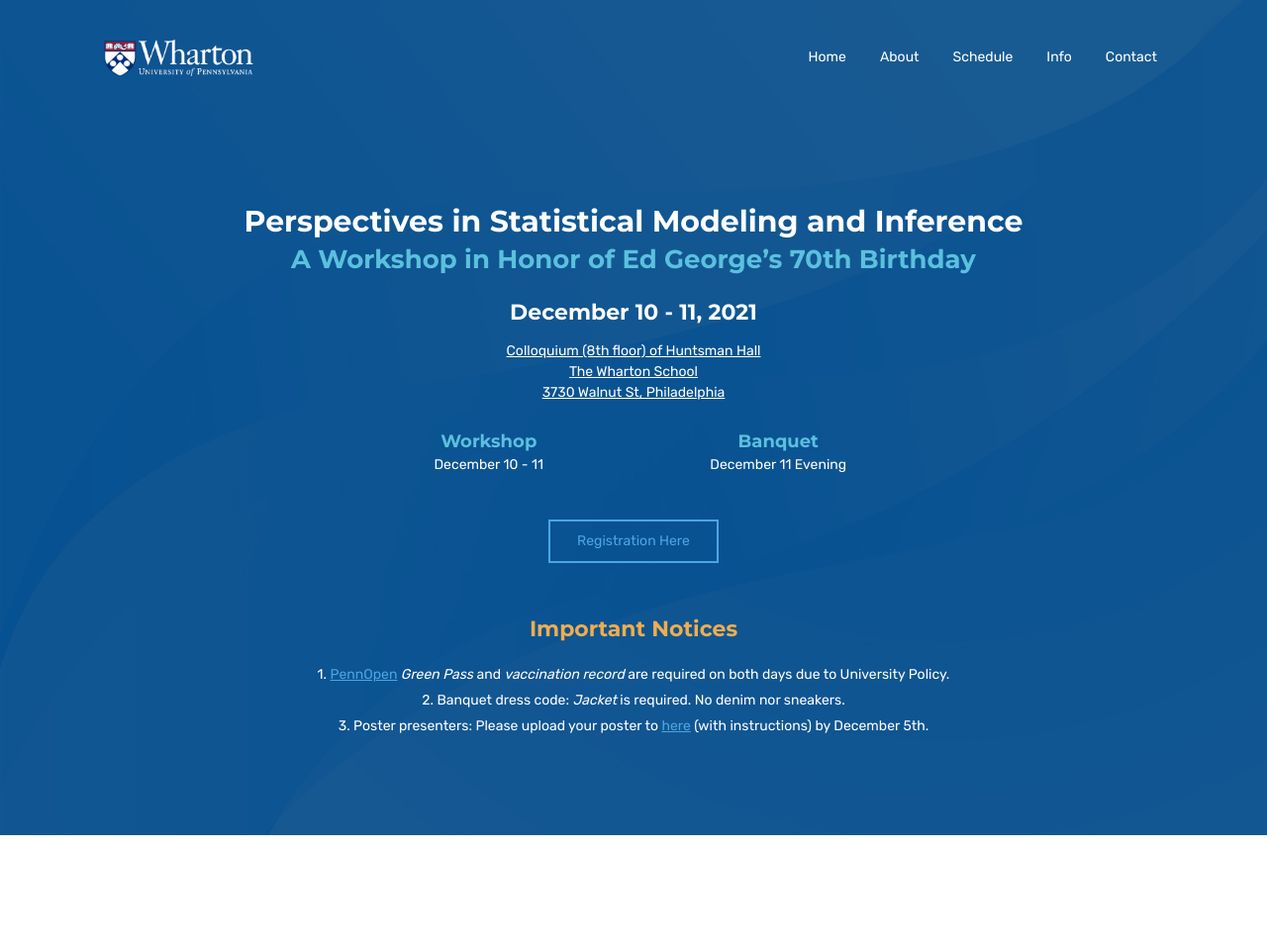
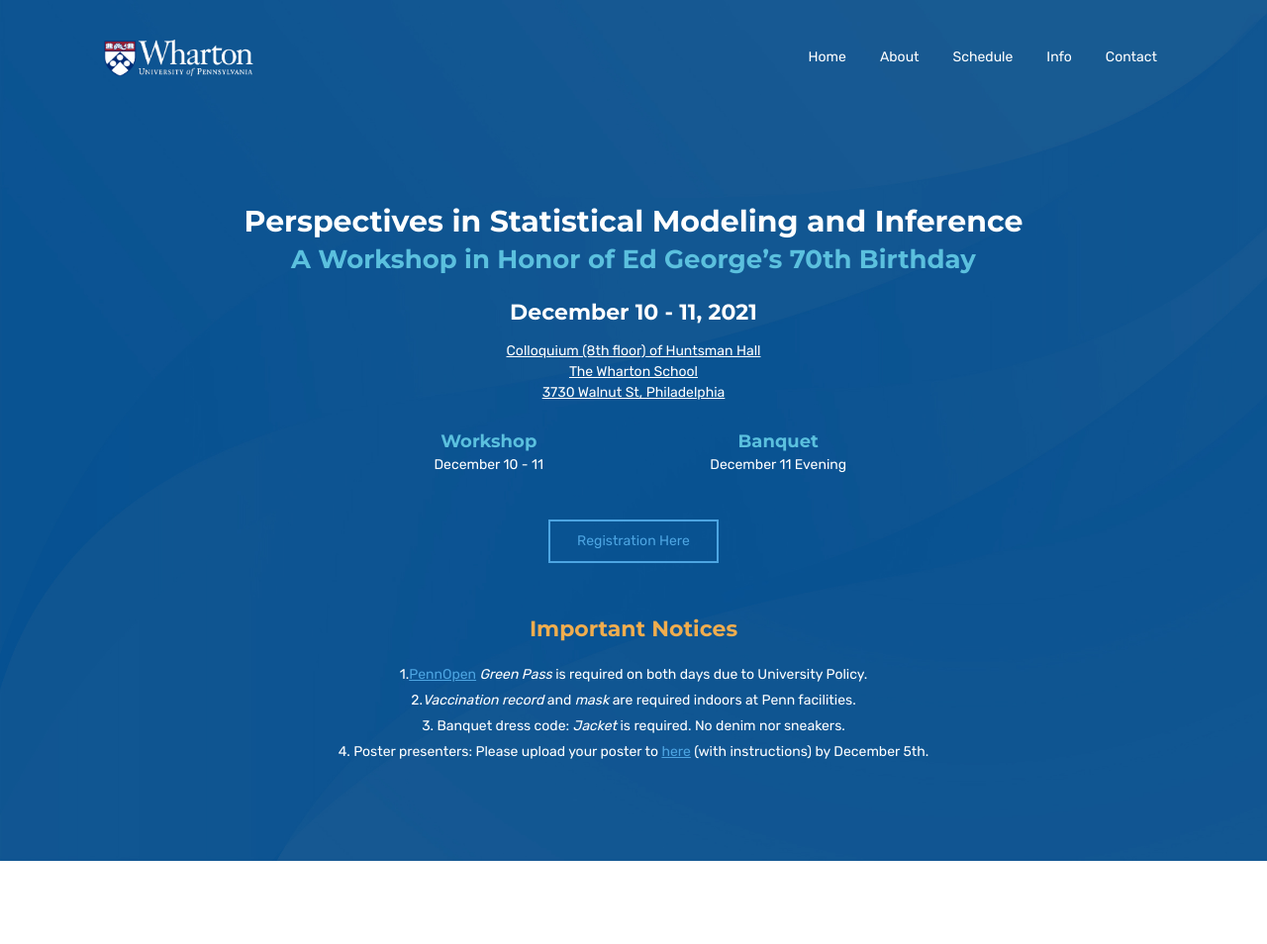
Before and after one commit to cccfran/edgeorge70, a Jekyll site: the page built from index.html, in a window 1280 px wide. Shown: the top 954 px of the page at 99% size. Built offline with Jekyll 4.4.1, drawn with Linux system fonts in a browser that asks for light colours; nearby versions of some CDN libraries; library files that are not in the unit come from our copies; grey boxes are pictures that could not be loaded.

Commit message:
Update index.html

```diff
--- a/index.html
+++ b/index.html
@@ -88,9 +88,10 @@
                   <div class="mb-40"></div>
                   <h4 class="header-title animated fadeIn text-warning" style="color:#a90533;">Important Notices</h4>
                   <br>
-                  <p class="header-text animated fadeIn" style="margin-top:-5px">1. <a target="_blank" href="https://pennopen.med.upenn.edu/campus" style="text-decoration: underline;">PennOpen</a> <i>Green Pass</i> and <i>vaccination record</i> are required on both days due to University Policy.</p>
-                  <p class="header-text animated fadeIn" style="margin-top:-5px">2. Banquet dress code: <i>Jacket</i> is required. No denim nor sneakers.</p>
-                  <p class="header-text animated fadeIn" style="margin-top:-5px">3. Poster presenters: Please upload your poster to <a target="_blank" href="https://forms.gle/V4rwZpFf5ika6Hgk8" style="text-decoration: underline;">here</a> (with instructions) by December 5th.</p>
+                  <p class="header-text animated fadeIn" style="margin-top:-5px">1.<a target="_blank" href="https://pennopen.med.upenn.edu/campus" style="text-decoration: underline;">PennOpen</a> <i>Green Pass</i> is required on both days due to University Policy.</p>
+                  <p class="header-text animated fadeIn" style="margin-top:-5px">2.<i>Vaccination record</i> and <i>mask</i> are required indoors at Penn facilities. </p>
+                  <p class="header-text animated fadeIn" style="margin-top:-5px">3. Banquet dress code: <i>Jacket</i> is required. No denim nor sneakers.</p>
+                  <p class="header-text animated fadeIn" style="margin-top:-5px">4. Poster presenters: Please upload your poster to <a target="_blank" href="https://forms.gle/V4rwZpFf5ika6Hgk8" style="text-decoration: underline;">here</a> (with instructions) by December 5th.</p>
                 </div>
               </div>
             </div>
```
